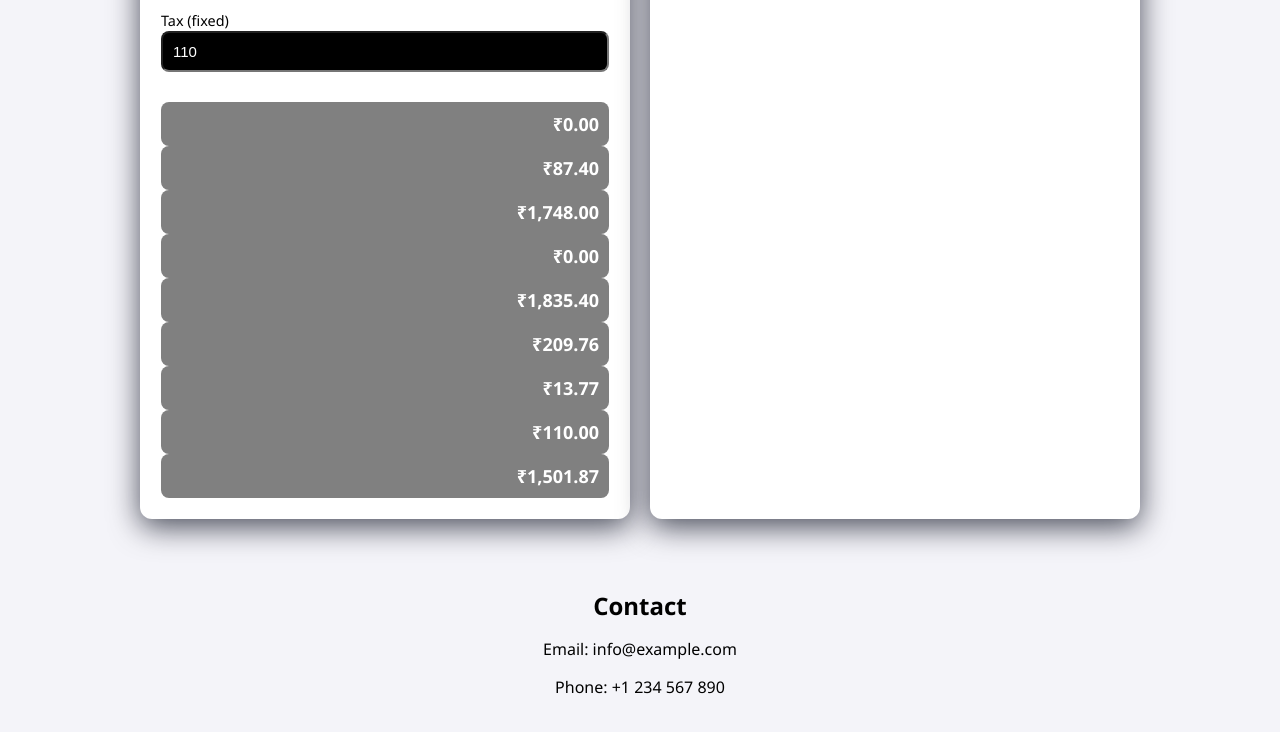
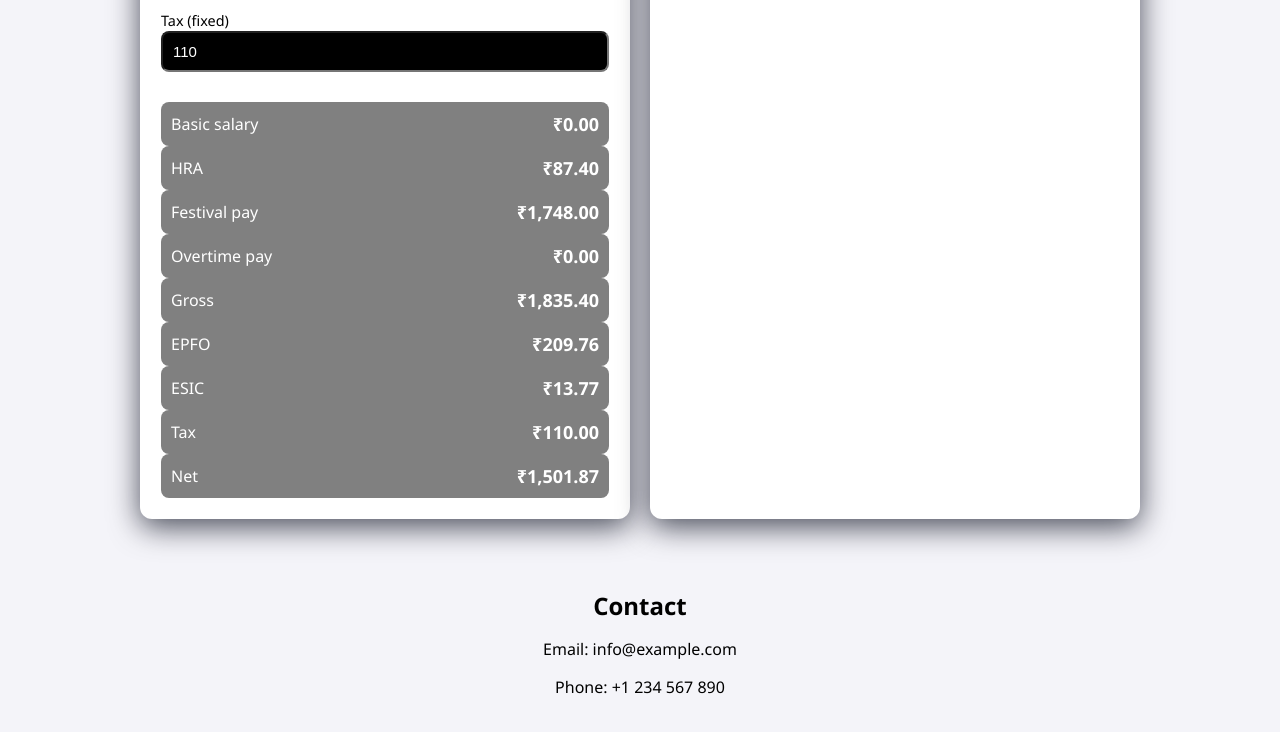
Before and after one commit to DonDas55/Animesh, a plain HTML site: page home.html in a window 1280 px wide. Shown: the part 2327-3059 px from the top of the page. Drawn offline with Linux system fonts and the light colour scheme; sample sign-in values are in the browser's storage.

Commit message:
Update home.html

```diff
--- a/home.html
+++ b/home.html
@@ -166,7 +166,7 @@ button.logout:hover { background:#ff1e2e; }
 input[type=number]{width:100%;padding:10px;border-radius:8px;border:1px solid #00000;background:#000000;color:#ffffff;font-size:15px;}
 .line{display:flex;justify-content:space-between;align-items:center;padding:10px;border-radius:8px;background:#808080;color: #ffffff;}
 .big{font-weight:700;font-size:18px;}
-.muted{color:#808080;}
+.muted{color:#ffffff;}
 .calendar { width:100%; border:1px solid #ccc; border-radius:10px; padding:20px; background:#fff; margin-top:20px; }
 .calendar-header { display:flex; justify-content:space-between; align-items:center; margin-bottom:10px; }
 .calendar-header button { background-color: #007BFF; color:white; border:none; padding:5px 10px; border-radius:5px; cursor:pointer; }
```
